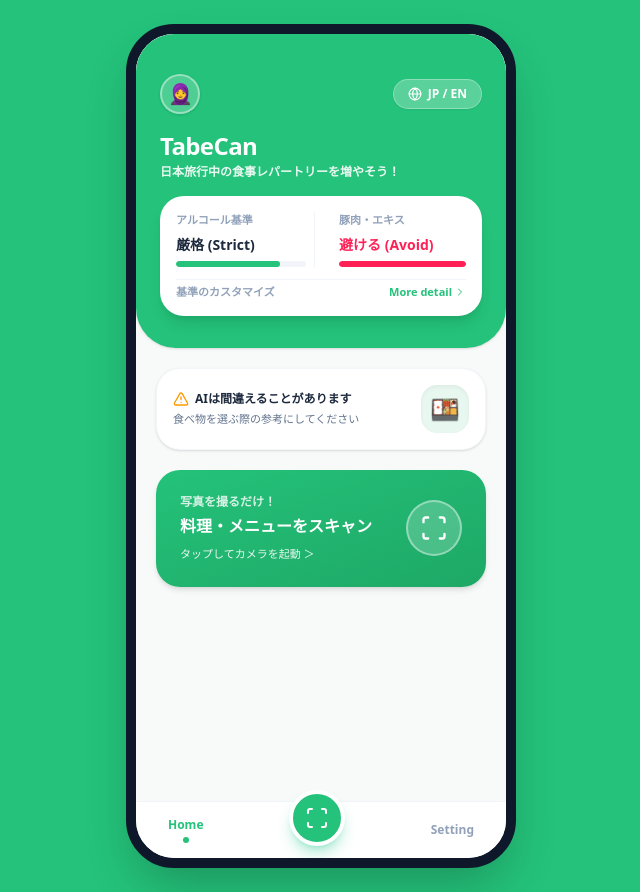
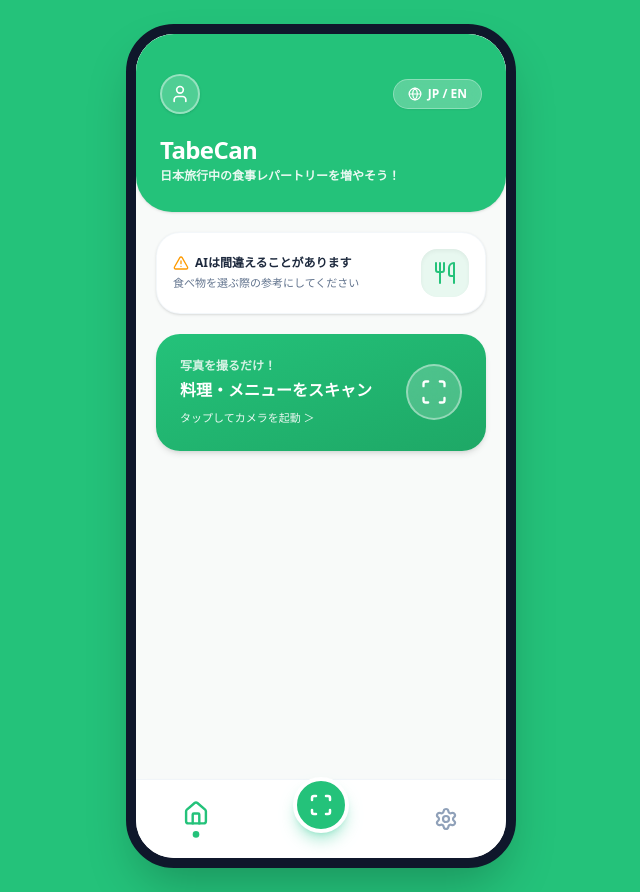
Before and after one commit to Devfest-Hackathon-2026/df-2026-t190, a Next.js app: page / in a window 1280 px wide. Shown: the whole page, without its empty margins (319-959 px from the left). Built offline with nearby package versions, Linux system fonts and the light colour scheme.

Commit message:
feat(home): replace emoji and labels with Lucide icons (Home, Settings, User, Utensils) and remove alcohol/pork cards

```diff
--- a/src/app/page.tsx
+++ b/src/app/page.tsx
@@ -17,6 +17,10 @@ import {
   QrCode,
   Scan,
   Globe,
+  Home,
+  Settings,
+  User,
+  Utensils,
 } from "lucide-react";
 
 type ActiveTab = "home" | "scan" | "detail" | "setting";
@@ -40,16 +44,16 @@ export default function HalalScanApp() {
       <div className="w-full max-w-[390px] h-[844px] bg-white rounded-none sm:rounded-[48px] shadow-2xl flex flex-col justify-between overflow-hidden relative border-0 sm:border-[10px] sm:border-slate-900">
 
         {/* ========================================================================= */}
-        {/* 画面1: ホーム画面 (Nutrional Today 風 Halal Today)                        */}
+        {/* 画面1: ホーム画面                                                         */}
         {/* ========================================================================= */}
         {currentTab === "home" && (
           <div className="flex-1 flex flex-col overflow-y-auto bg-[#F8FAF9]">
             {/* 上部エメラルド曲面ヘッダー */}
-            <div className="bg-[#24C27A] pt-10 pb-8 px-6 rounded-b-[40px] text-white space-y-4 shadow-sm relative">
-              {/* トップバー: アバター & JP/EN 言語切り替え */}
+            <div className="bg-[#24C27A] pt-10 pb-7 px-6 rounded-b-[36px] text-white space-y-4 shadow-sm relative">
+              {/* トップバー: ユーザーアイコン & JP/EN 言語切り替え */}
               <div className="flex justify-between items-center">
-                <div className="w-10 h-10 rounded-full bg-white/20 border-2 border-white/40 flex items-center justify-center text-lg overflow-hidden shadow-sm">
-                  <span className="text-xl">🧕</span>
+                <div className="w-10 h-10 rounded-full bg-white/20 border-2 border-white/40 flex items-center justify-center text-white shadow-sm">
+                  <User className="w-5 h-5 text-white" />
                 </div>
                 <button
                   type="button"
@@ -62,57 +66,13 @@ export default function HalalScanApp() {
               </div>
 
               {/* タイトル */}
-              <div>
+              <div className="pt-1">
                 <h1 className="text-2xl font-black tracking-tight">TabeCan</h1>
                 <p className="text-xs text-white/90 mt-0.5 font-bold">
                   {lang === "JP"
                     ? "日本旅行中の食事レパートリーを増やそう！"
                     : "Expand your meal options while traveling in Japan!"}
                 </p>
-              </div>
-
-              {/* ヘッダー内フローティングカード */}
-              <div className="bg-white rounded-3xl p-4 text-slate-800 shadow-lg space-y-3">
-                <div className="grid grid-cols-2 gap-3 divide-x divide-slate-100">
-                  {/* 左: アルコール */}
-                  <div className="space-y-1.5 pr-2">
-                    <p className="text-[11px] font-bold text-slate-400">
-                      {lang === "JP" ? "アルコール基準" : "Alcohol Rules"}
-                    </p>
-                    <p className="text-sm font-black text-slate-800">
-                      {lang === "JP" ? "厳格 (Strict)" : "Strict"}
-                    </p>
-                    <div className="w-full bg-slate-100 h-1.5 rounded-full overflow-hidden">
-                      <div className="bg-[#24C27A] h-full w-4/5 rounded-full" />
-                    </div>
-                  </div>
-
-                  {/* 右: 豚肉 */}
-                  <div className="space-y-1.5 pl-3">
-                    <p className="text-[11px] font-bold text-slate-400">
-                      {lang === "JP" ? "豚肉・エキス" : "Pork & Extracts"}
-                    </p>
-                    <p className="text-sm font-black text-rose-500">
-                      {lang === "JP" ? "避ける (Avoid)" : "Avoid"}
-                    </p>
-                    <div className="w-full bg-slate-100 h-1.5 rounded-full overflow-hidden">
-                      <div className="bg-rose-500 h-full w-full rounded-full" />
-                    </div>
-                  </div>
-                </div>
-
-                <div className="pt-1 border-t border-slate-100 flex justify-between items-center text-[11px]">
-                  <span className="text-slate-400 font-semibold">
-                    {lang === "JP" ? "基準のカスタマイズ" : "Customize rules"}
-                  </span>
-                  <button
-                    type="button"
-                    onClick={() => setCurrentTab("setting")}
-                    className="text-[#24C27A] font-bold hover:underline flex items-center"
-                  >
-                    More detail <ChevronRight className="w-3 h-3 ml-0.5" />
-                  </button>
-                </div>
               </div>
             </div>
 
@@ -131,8 +91,8 @@ export default function HalalScanApp() {
                       : "Please use this as a reference when choosing food."}
                   </p>
                 </div>
-                <div className="w-12 h-12 rounded-2xl bg-[#E8F8F0] flex items-center justify-center text-2xl shadow-inner shrink-0">
-                  🍱
+                <div className="w-12 h-12 rounded-2xl bg-[#E8F8F0] flex items-center justify-center text-[#24C27A] shadow-inner shrink-0">
+                  <Utensils className="w-6 h-6 text-[#24C27A]" />
                 </div>
               </div>
 
@@ -494,42 +454,45 @@ export default function HalalScanApp() {
         )}
 
         {/* ========================================================================= */}
-        {/* ボトムナビゲーションバー (中央スキャンボタンが丸く浮き出た神デザイン！)     */}
+        {/* ボトムナビゲーションバー (アイコンのみのミニマル・モダンデザイン！)         */}
         {/* ========================================================================= */}
-        <nav className="bg-white border-t border-slate-100 px-8 py-3 flex justify-between items-center z-30 shadow-lg relative">
-          {/* Home */}
+        <nav className="bg-white border-t border-slate-100 px-10 py-3.5 flex justify-between items-center z-30 shadow-lg relative">
+          {/* Home アイコン */}
           <button
             type="button"
             onClick={() => setCurrentTab("home")}
-            className={`flex flex-col items-center gap-1 transition-all ${
-              currentTab === "home" ? "text-[#24C27A] font-black" : "text-slate-400 hover:text-slate-600"
+            className={`p-2 rounded-2xl flex flex-col items-center justify-center transition-all ${
+              currentTab === "home" ? "text-[#24C27A] scale-110" : "text-slate-400 hover:text-slate-600"
             }`}
+            aria-label="Home"
           >
-            <span className="text-xs font-extrabold">Home</span>
-            {currentTab === "home" && <span className="w-1.5 h-1.5 rounded-full bg-[#24C27A]" />}
+            <Home className="w-6 h-6 stroke-[2.2]" />
+            {currentTab === "home" && <span className="w-1.5 h-1.5 rounded-full bg-[#24C27A] mt-1" />}
           </button>
 
           {/* 中央: 浮き出た丸いスキャンボタン */}
           <button
             type="button"
             onClick={() => setCurrentTab("scan")}
-            className="flex flex-col items-center -mt-6 group active:scale-95 transition-all"
+            className="flex flex-col items-center -mt-7 group active:scale-95 transition-all"
+            aria-label="Scan"
           >
             <div className="w-14 h-14 rounded-full bg-[#24C27A] text-white flex items-center justify-center shadow-lg shadow-emerald-500/30 border-4 border-white group-hover:scale-105 transition-all">
-              <Scan className="w-6 h-6" />
+              <Scan className="w-6 h-6 stroke-[2.5]" />
             </div>
           </button>
 
-          {/* Setting */}
+          {/* Setting アイコン */}
           <button
             type="button"
             onClick={() => setCurrentTab("setting")}
-            className={`flex flex-col items-center gap-1 transition-all ${
-              currentTab === "setting" ? "text-[#24C27A] font-black" : "text-slate-400 hover:text-slate-600"
+            className={`p-2 rounded-2xl flex flex-col items-center justify-center transition-all ${
+              currentTab === "setting" ? "text-[#24C27A] scale-110" : "text-slate-400 hover:text-slate-600"
             }`}
+            aria-label="Settings"
           >
-            <span className="text-xs font-extrabold">Setting</span>
-            {currentTab === "setting" && <span className="w-1.5 h-1.5 rounded-full bg-[#24C27A]" />}
+            <Settings className="w-6 h-6 stroke-[2.2]" />
+            {currentTab === "setting" && <span className="w-1.5 h-1.5 rounded-full bg-[#24C27A] mt-1" />}
           </button>
         </nav>
 
```
